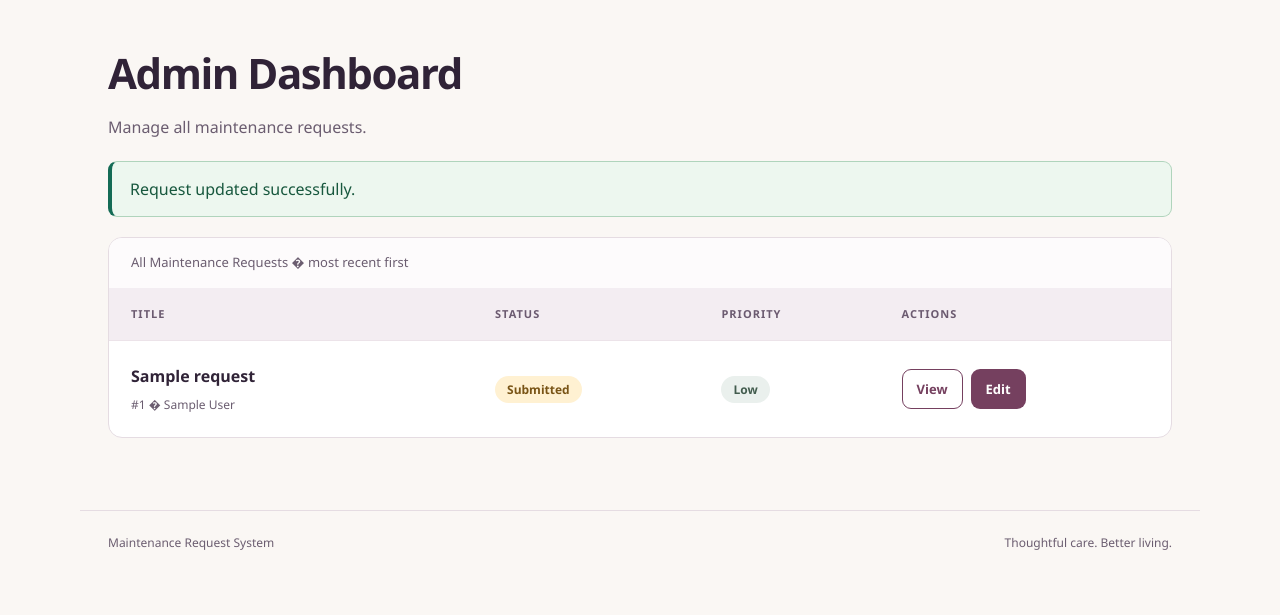
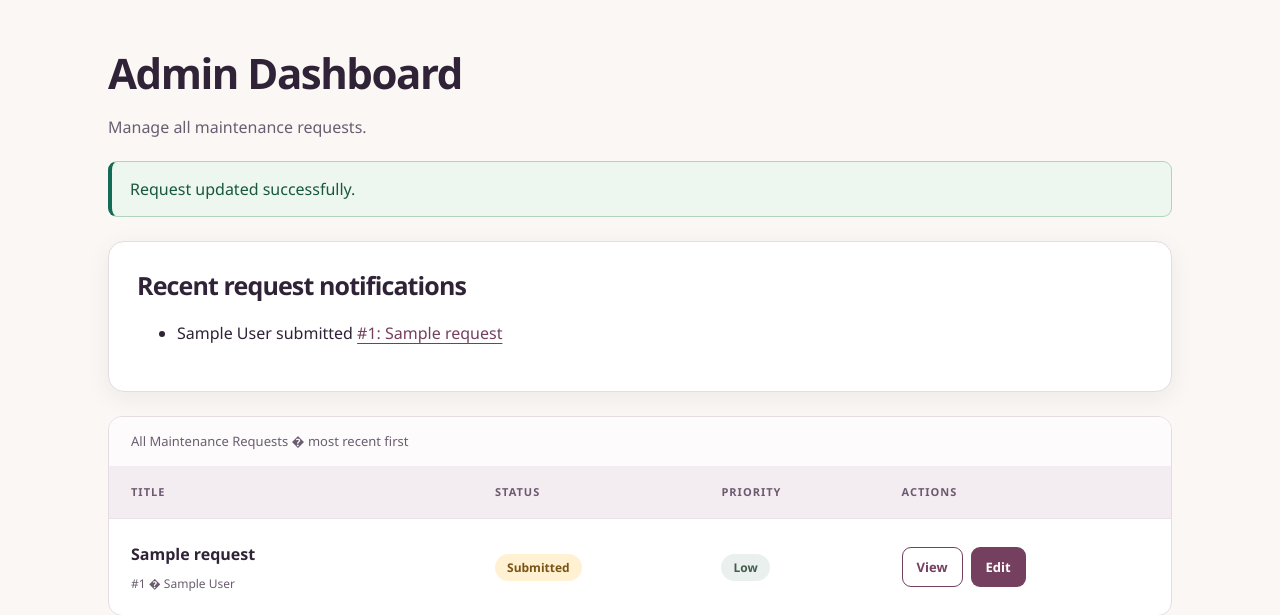
Before and after one commit to nishtha0910/Maintenance-Request-System, a PHP site: page /maintenance-request-system/admin_dashboard.php in a window 1280 px wide. Shown: the part 83-698 px from the top of the page. Before the commit the page ends 633 px from the top, so only its background shows below. Run offline with PHP 8.4, Linux system fonts and the light colour scheme; the visitor is signed in with stand-in values (Sample User, id 1); tables that the repository leaves empty or names only in its code hold one stand-in row (values such as "Sample post").

Commit message:
Notify admins on the dashboard when tenants submit maintenance requests

```diff
--- a/admin_dashboard.php
+++ b/admin_dashboard.php
@@ -22,6 +22,7 @@ unset($_SESSION["updated_request_id"]);
 
 $error = "";
 $requests = [];
+$notifications = null;
 
 try {
     mysqli_report(MYSQLI_REPORT_ERROR | MYSQLI_REPORT_STRICT);
@@ -43,6 +44,21 @@ try {
     $check->execute();
     $requests = $check->get_result()->fetch_all(MYSQLI_ASSOC);
     $check->close();
+
+    try {
+        $result = $conn->query(
+            "SELECT n.request_id, r.title, u.name AS tenant_name
+             FROM admin_request_notifications AS n
+             JOIN maintenance_requests AS r ON r.request_id = n.request_id
+             JOIN users AS u ON u.user_id = r.user_id
+             ORDER BY n.created_at DESC, n.request_id DESC
+             LIMIT 5"
+        );
+        $notifications = $result->fetch_all(MYSQLI_ASSOC);
+        $result->free();
+    } catch (mysqli_sql_exception $exception) {
+        error_log("Admin notification query failed: " . $exception->getCode());
+    }
 } catch (mysqli_sql_exception $exception) {
     error_log("Admin dashboard database error: " . $exception->getCode());
 
@@ -72,6 +88,25 @@ function escapeHtml(string $value): string
     <p>Manage all maintenance requests.</p>
     <?php if ($success !== ""): ?>
         <p role="status"><?php echo escapeHtml($success); ?></p>
+    <?php endif; ?>
+    <?php if ($error === ""): ?>
+        <section aria-labelledby="recent-notifications">
+            <h2 id="recent-notifications">Recent request notifications</h2>
+            <?php if ($notifications === null): ?>
+                <p>Notifications are temporarily unavailable.</p>
+            <?php elseif (!$notifications): ?>
+                <p>No new request notifications yet.</p>
+            <?php else: ?>
+                <ul>
+                    <?php foreach ($notifications as $notice): ?>
+                        <li>
+                            <?= escapeHtml($notice["tenant_name"]) ?> submitted
+                            <a href="admin_request.php?id=<?= (int) $notice["request_id"] ?>">#<?= (int) $notice["request_id"] ?>: <?= escapeHtml($notice["title"]) ?></a>
+                        </li>
+                    <?php endforeach; ?>
+                </ul>
+            <?php endif; ?>
+        </section>
     <?php endif; ?>
     <?php if ($error !== ""): ?>
         <p role="alert"><?php echo escapeHtml($error); ?></p>
```
Also changed, not shown: api/create_requests.php (+2 -19 lines), create_request.php (+2 -19 lines), database/admin_request_notifications.sql (added, +9 -0 lines), includes/request_submission.php (added, +27 -0 lines).
